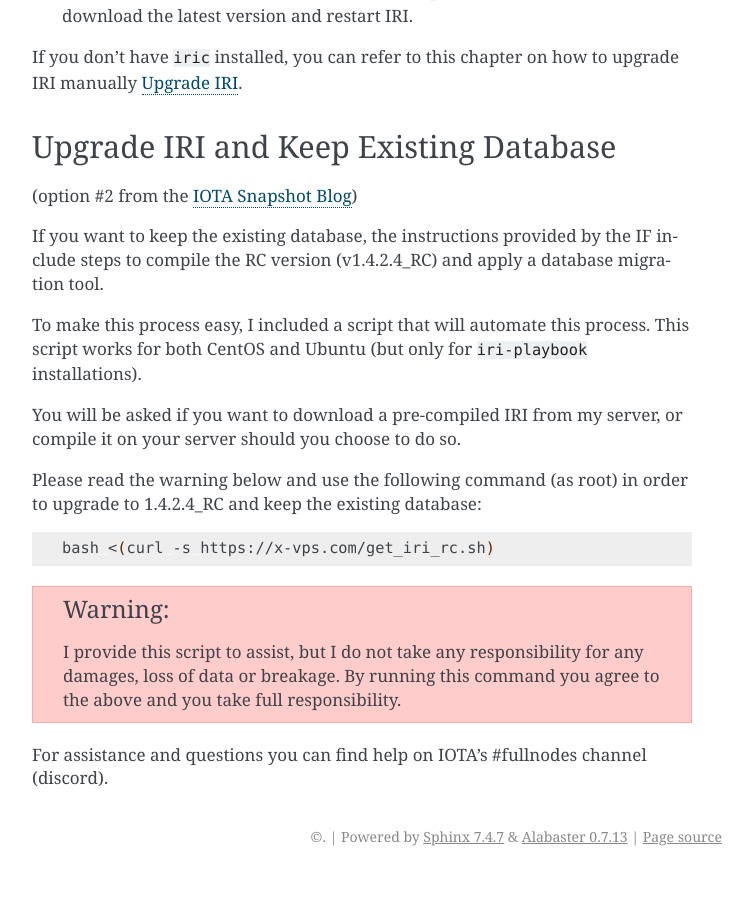
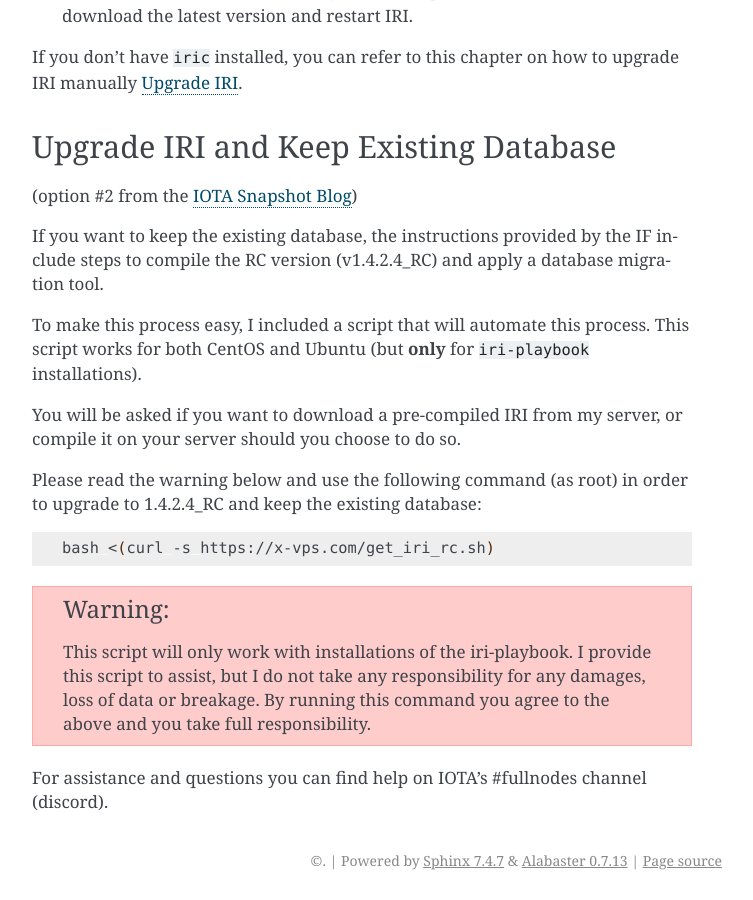
Before and after one commit to nuriel77/iri-playbook, a Sphinx documentation site: the page built from docs/appendix.rst, in a window 1280 px wide and 900 px high, scrolled down 15385 px. Shown: the whole window, without its empty margins (388-1141 px from the left). Built offline with Sphinx 7.4.7, drawn with Linux system fonts in a browser that asks for light colours; before the commit the page ends 16261 px from its top, so only the background shows below that.

Commit message:
extra warning script for playbook

```diff
--- a/docs/appendix.rst
+++ b/docs/appendix.rst
@@ -682,7 +682,7 @@
 If you want to keep the existing database, the instructions provided by the IF include steps to compile the RC version (v1.4.2.4_RC) and apply a database migration tool.
 
 
-To make this process easy, I included a script that will automate this process. This script works for both CentOS and Ubuntu (but only for ``iri-playbook`` installations).
+To make this process easy, I included a script that will automate this process. This script works for both CentOS and Ubuntu (but **only** for ``iri-playbook`` installations).
 
 You will be asked if you want to download a pre-compiled IRI from my server, or compile it on your server should you choose to do so.
 
@@ -696,6 +696,7 @@
 
 .. warning::
 
+  This script will only work with installations of the iri-playbook.
   I provide this script to assist, but I do not take any responsibility for any damages, loss of data or breakage.
   By running this command you agree to the above and you take full responsibility.
 
```
